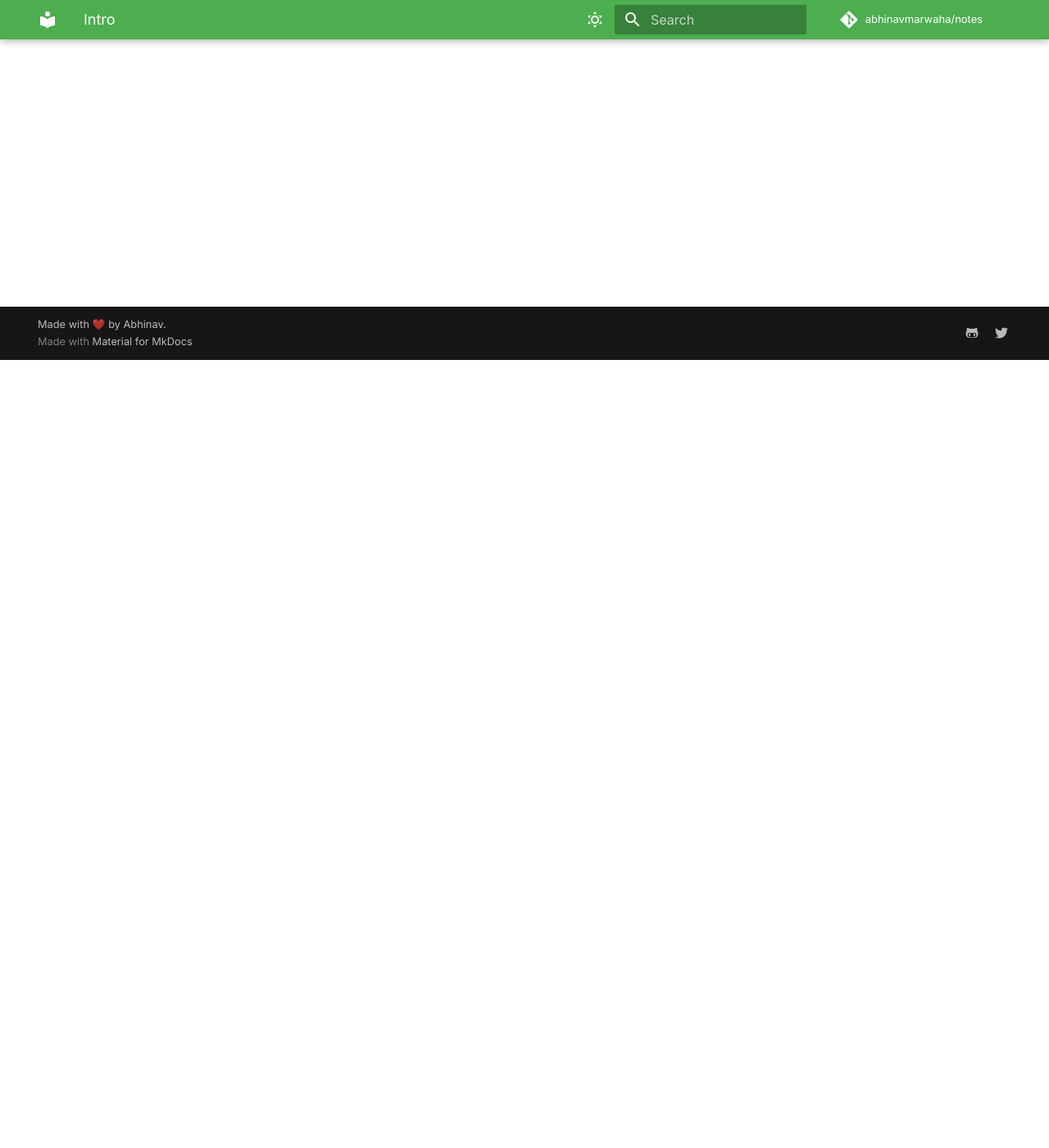
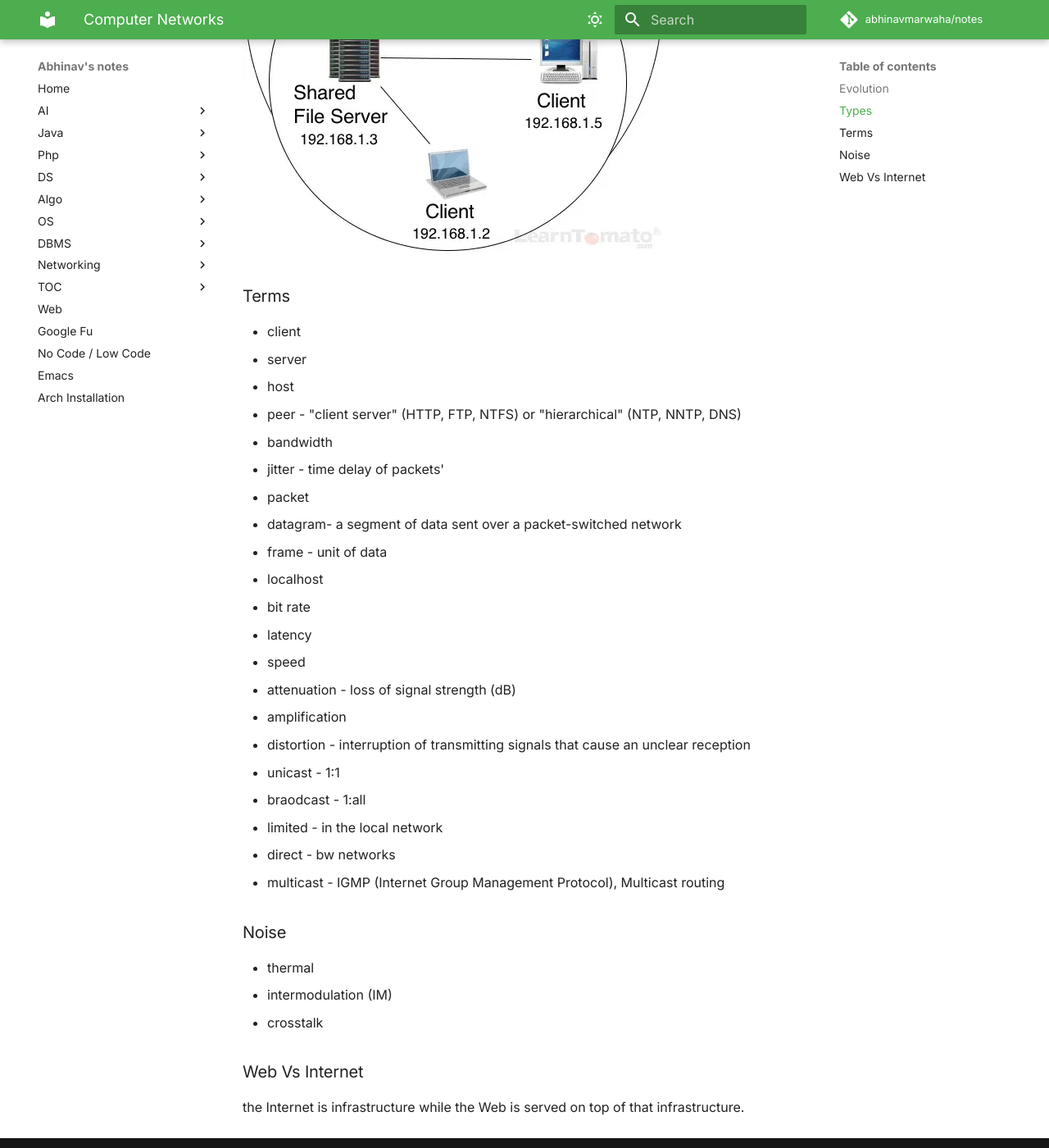
Before and after one commit to abhinavmarwaha/notes, an MkDocs documentation site: the page built from docs/networking/intro.md, in a window 1280 px wide and 1400 px high, scrolled down 961 px. Shown: the whole window at 82% size. Built offline with MkDocs 1.6.1 and Material for MkDocs 9.7.7, drawn with Linux system fonts in a browser that asks for light colours; some web fonts are replaced; comment, search, counter and statistics services are not loaded; some of the changed text lies outside the part shown.

Commit message:
CN draft

```diff
--- a/docs/networking/intro.md
+++ b/docs/networking/intro.md
@@ -1 +1,54 @@
+# Computer Networks
+
 (Bible)[https://www.practicalnetworking.net/series/packet-traveling/packet-traveling/]
+
+### Evolution
+
+* Software-defined (SDN)
+* Intent-based
+* Virtualized
+* Controller-based
+* Multidomain integrations
+
+### Types
+
+* LAN
+* WAN
+* Enterprise
+* Service-provider
+
+![](imgs/network.webp)
+
+### Terms
+
+* client
+* server
+* host
+* peer - "client server" (HTTP, FTP, NTFS) or "hierarchical" (NTP, NNTP, DNS)
+* bandwidth
+* jitter - time delay of packets'
+* packet
+* datagram- a segment of data sent over a packet-switched network
+* frame - unit of data
+* localhost
+* bit rate
+* latency
+* speed
+* attenuation - loss of signal strength (dB)
+* amplification
+* distortion - interruption of transmitting signals that cause an unclear reception
+* unicast - 1:1
+* braodcast - 1:all
+  * limited -  in the local network
+  * direct - bw networks
+* multicast - IGMP (Internet Group Management Protocol), Multicast routing
+
+### Noise
+
+* thermal
+* intermodulation (IM)
+* crosstalk
+
+### Web Vs Internet
+
+the Internet is infrastructure while the Web is served on top of that infrastructure.
```
Also changed, not shown: docs/networking/commands.md (added, +5 -0 lines), docs/networking/imgs/network.webp (added).
